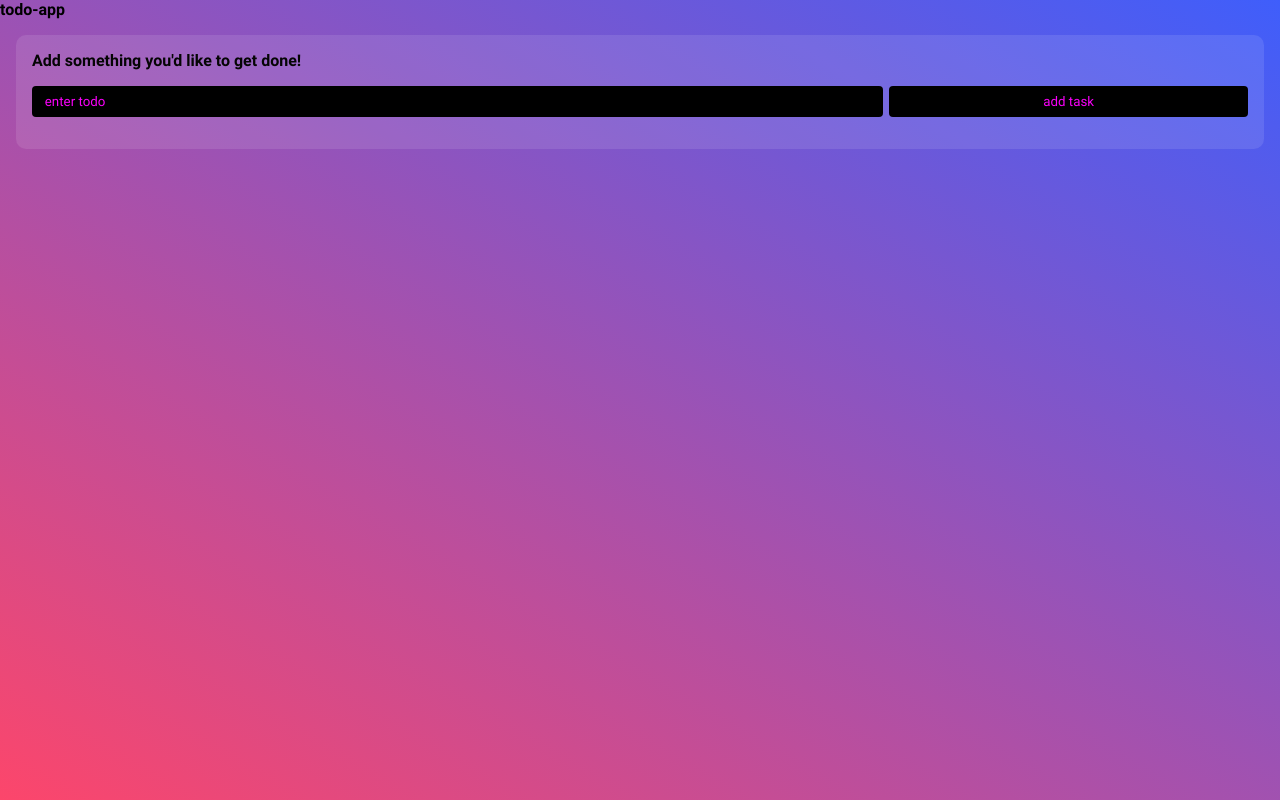
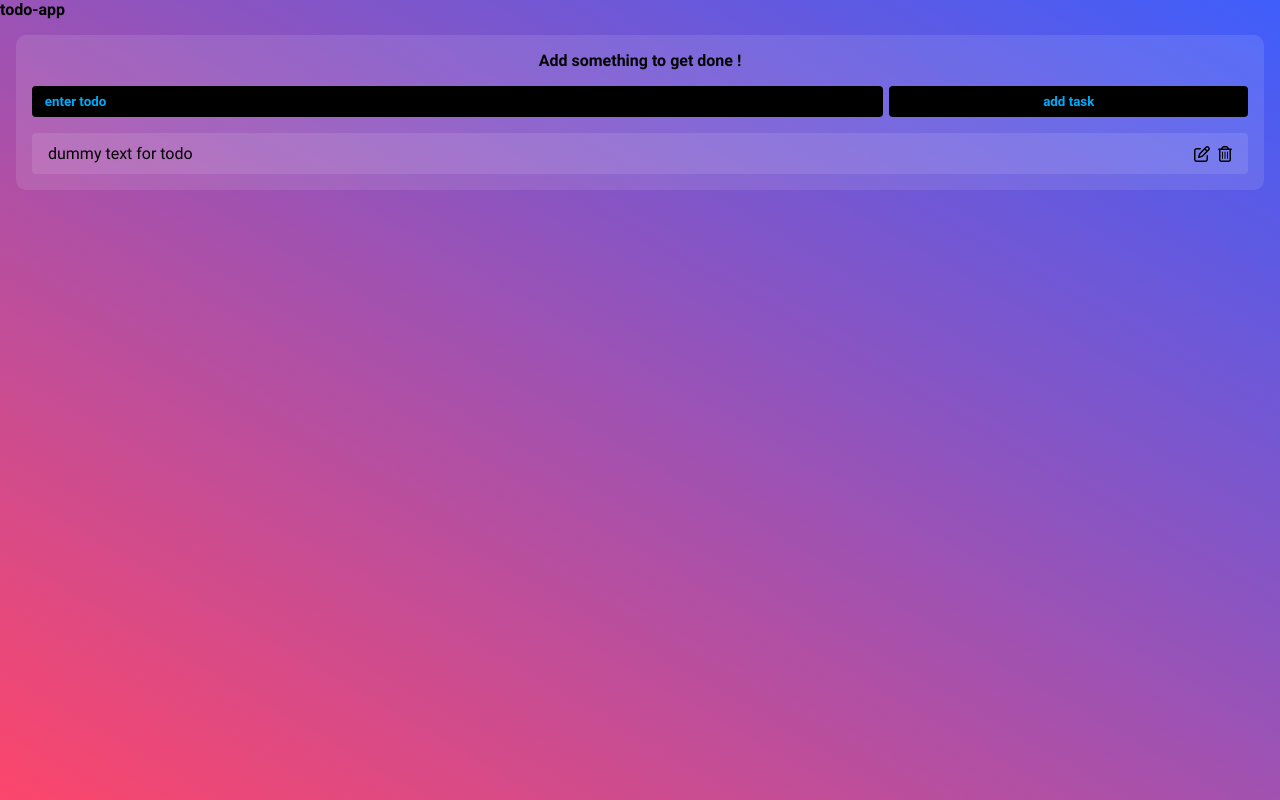
Before and after one commit to BilalHassen/todo-app, a React (Create React App) app: page / in a window 1280 px wide. Built offline with nearby package versions, Linux system fonts and the light colour scheme.

Commit message:
add structure for each todo task with placeholder text and styling

```diff
--- a/package.json
+++ b/package.json
@@ -4,9 +4,12 @@
   "private": true,
   "dependencies": {
     "@fortawesome/fontawesome-free": "^6.5.1",
+    "@fortawesome/free-regular-svg-icons": "^6.5.1",
+    "@fortawesome/react-fontawesome": "^0.2.0",
     "@testing-library/jest-dom": "^5.17.0",
     "@testing-library/react": "^13.4.0",
     "@testing-library/user-event": "^13.5.0",
+    "babel-plugin-macros": "^3.1.0",
     "react": "^18.2.0",
     "react-dom": "^18.2.0",
     "react-scripts": "5.0.1",
--- a/src/components/Todo/Todo.js
+++ b/src/components/Todo/Todo.js
@@ -0,0 +1,20 @@
+import "./Todo.scss";
+import React from "react";
+import { FontAwesomeIcon } from "@fortawesome/react-fontawesome";
+import { faPenToSquare } from "@fortawesome/free-regular-svg-icons";
+import { faTrashCan } from "@fortawesome/free-regular-svg-icons";
+function Todo() {
+  return (
+    <>
+      <div className="todo">
+        <p className="todo__text">dummy text for todo</p>
+        <div className="todo__icon-container">
+          <FontAwesomeIcon icon={faPenToSquare} className="todo__edit-icon" />
+          <FontAwesomeIcon icon={faTrashCan} className="todo__delete-icon" />
+        </div>
+      </div>
+    </>
+  );
+}
+
+export default Todo;
--- a/src/components/Todo/Todo.scss
+++ b/src/components/Todo/Todo.scss
@@ -1,3 +1,29 @@
 @use "../../partials/global";
 @use "../../partials/variables" as *;
 @use "../../partials/mixins" as *;
+
+.todo {
+  display: flex;
+  align-items: center;
+  border-radius: 4px;
+  background-color: rgba(255, 255, 255, 0.1);
+  padding-left: 1rem;
+  padding-right: 1rem;
+  padding-top: 0.7rem;
+  padding-bottom: 0.7rem;
+
+  &__text {
+    width: 100%;
+  }
+
+  &__delete-icon,
+  &__edit-icon {
+    color: rgb(0, 0, 0);
+  }
+
+  &__icon-container {
+    display: flex;
+    align-items: center;
+    gap: 0.5rem;
+  }
+}
--- a/src/components/TodoContainer/TodoContainer.js
+++ b/src/components/TodoContainer/TodoContainer.js
@@ -1,13 +1,14 @@
 import "../TodoContainer/TodoContainer.scss";
 import TodoForm from "../TodoForm/TodoForm";
+import React, { useState } from "react";
+import Todo from "../Todo/Todo";
 function TodoContainer() {
   return (
     <>
       <section className="todo-container">
-        <h1 className="todo-container__header">
-          Add something you'd like to get done!
-        </h1>
+        <h1 className="todo-container__header">Add something to get done !</h1>
         <TodoForm />
+        <Todo />
       </section>
     </>
   );
--- a/src/components/TodoContainer/TodoContainer.scss
+++ b/src/components/TodoContainer/TodoContainer.scss
@@ -11,9 +11,11 @@
   border-radius: 10px;
   padding-left: 1rem;
   padding-right: 1rem;
+  padding-bottom: 1rem;
 
   &__header {
     color: #050505;
     padding-top: 1rem;
+    text-align: center;
   }
 }
--- a/src/components/TodoForm/TodoForm.js
+++ b/src/components/TodoForm/TodoForm.js
@@ -1,4 +1,5 @@
 import "./TodoForm.scss";
+import React, { useState } from "react";
 
 function TodoForm() {
   return (
--- a/src/components/TodoForm/TodoForm.scss
+++ b/src/components/TodoForm/TodoForm.scss
@@ -3,7 +3,7 @@
 @use "../../partials/mixins" as *;
 
 .todo-form {
-  padding-bottom: 2rem;
+  padding-bottom: 1rem;
   padding-top: 1rem;
   display: flex;
   gap: 0.4rem;
@@ -17,11 +17,12 @@
     border-radius: 4px;
     padding-top: 0.5rem;
     padding-bottom: 0.5rem;
-    color: rgb(249, 0, 249);
+    color: rgb(0, 170, 249);
     padding-left: 0.8rem;
+    font-weight: 700;
 
     &::placeholder {
-      color: rgb(249, 0, 249);
+      color: rgb(0, 170, 249);
     }
   }
 
@@ -33,7 +34,8 @@
     border-radius: 4px;
     padding-top: 0.5rem;
     padding-bottom: 0.5rem;
-    color: rgb(249, 0, 249);
+    color: rgb(0, 170, 249);
+    font-weight: 700;
     width: 30%;
   }
 }
```
Also changed, not shown: 1 other file (tests, documents, lock files or other folders).
